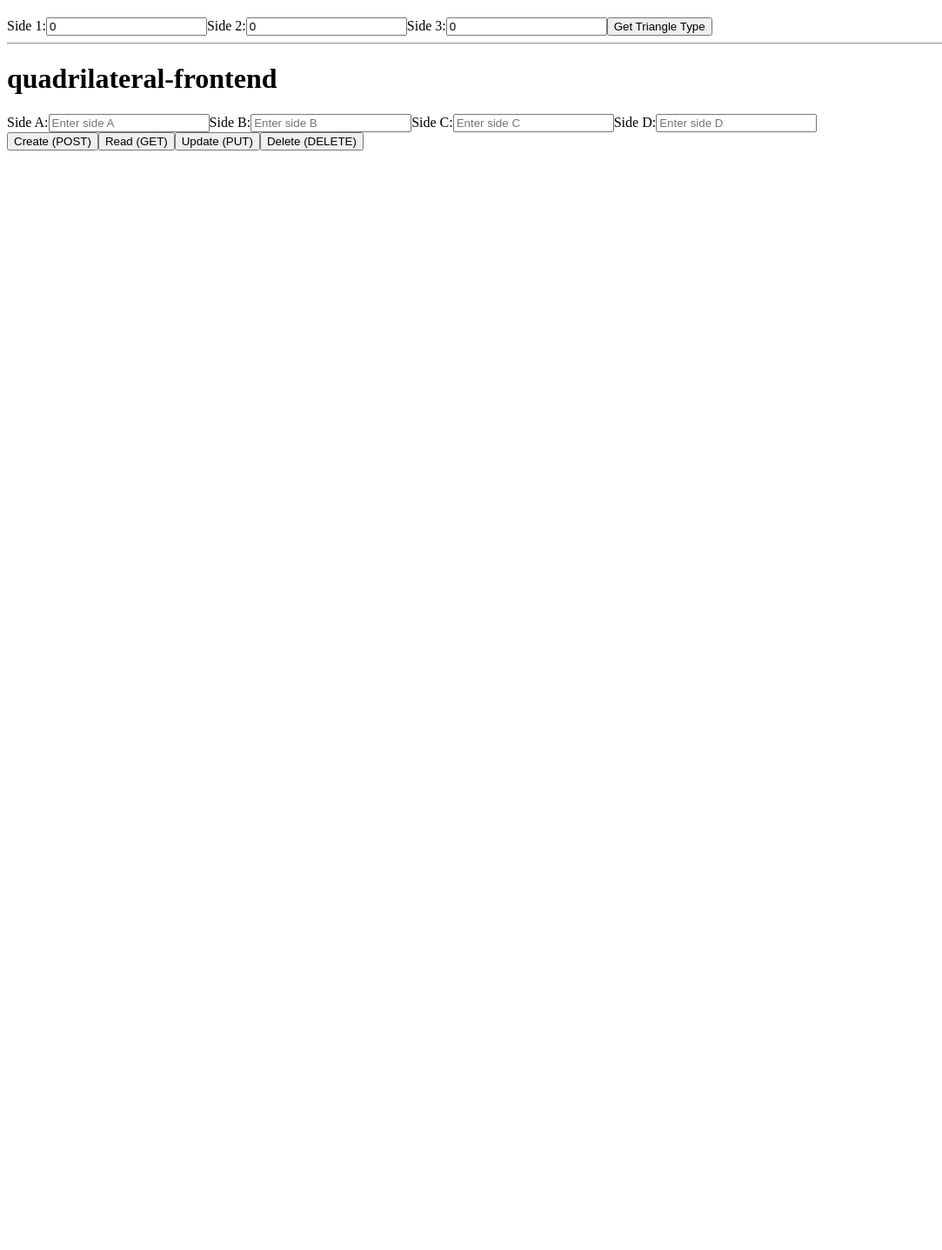
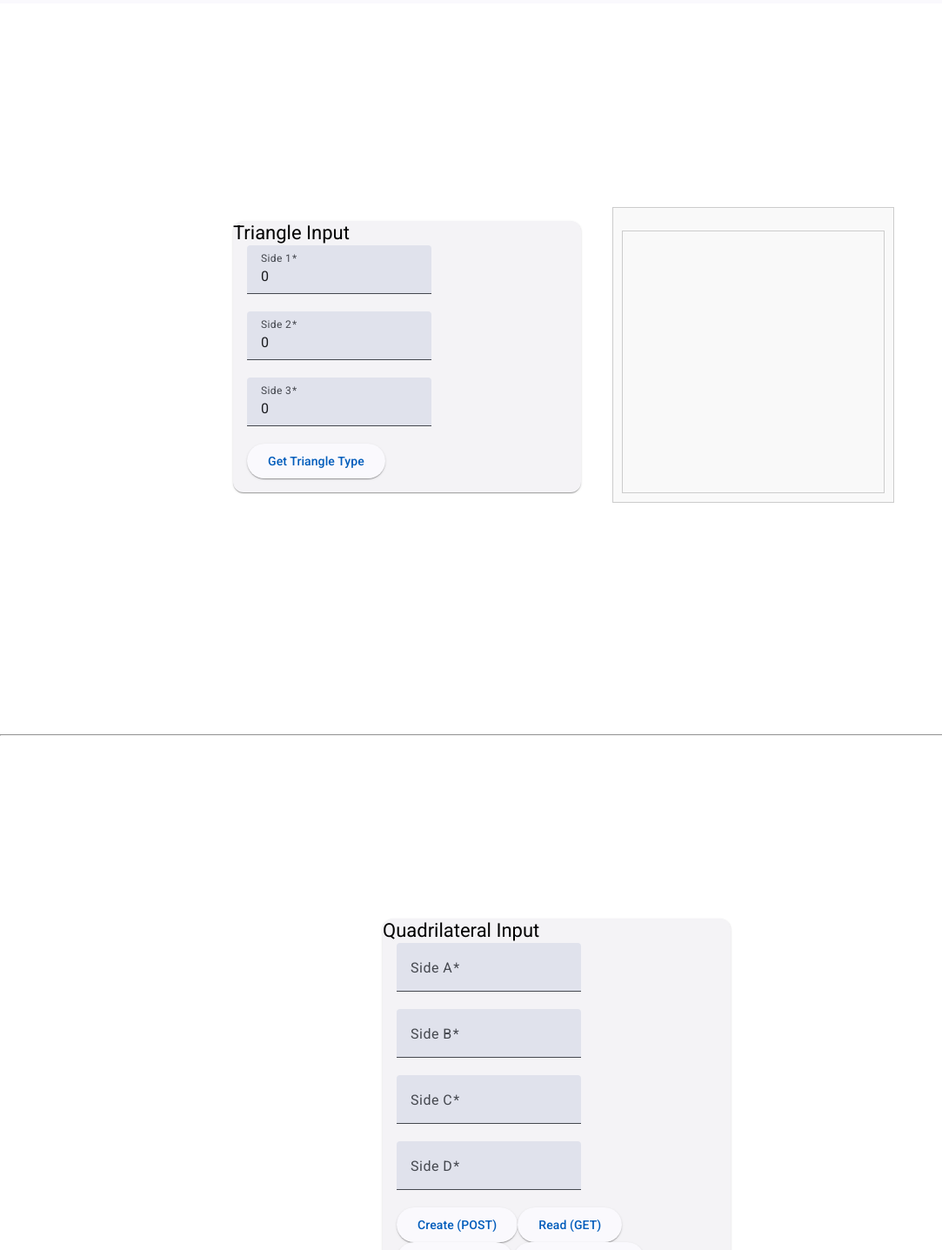
Before and after one commit to Yabina/TriangleFrontend, an Angular app in the folder triangle-frontend/: page / in a window 1280 px wide. Shown: the part 60-1497 px from the top of the page at 87% size, without its empty margins (0-1083 px from the left). Before the commit the page ends 800 px from the top, so only its background shows below. Built offline with nearby package versions, Linux system fonts and the light colour scheme.

Commit message:
Refactored to use angular material and then added a drawing of the traingle the user inputs.

```diff
--- a/triangle-frontend/angular.json
+++ b/triangle-frontend/angular.json
@@ -27,6 +27,7 @@
               }
             ],
             "styles": [
+              "@angular/material/prebuilt-themes/azure-blue.css",
               "src/styles.css"
             ],
             "scripts": [],
@@ -90,6 +91,7 @@
               }
             ],
             "styles": [
+              "@angular/material/prebuilt-themes/azure-blue.css",
               "src/styles.css"
             ],
             "scripts": []
--- a/triangle-frontend/package.json
+++ b/triangle-frontend/package.json
@@ -11,10 +11,12 @@
   },
   "private": true,
   "dependencies": {
+    "@angular/cdk": "~19.2.10",
     "@angular/common": "^19.2.0",
     "@angular/compiler": "^19.2.0",
     "@angular/core": "^19.2.0",
     "@angular/forms": "^19.2.0",
+    "@angular/material": "~19.2.10",
     "@angular/platform-browser": "^19.2.0",
     "@angular/platform-browser-dynamic": "^19.2.0",
     "@angular/platform-server": "^19.2.0",
--- a/triangle-frontend/src/app/app.component.css
+++ b/triangle-frontend/src/app/app.component.css
@@ -35,3 +35,40 @@
   padding: 1rem;
   font-family: monospace;
 }
+
+.container {
+  display: flex;
+  flex-direction: column;
+  align-items: center;
+  justify-content: center;
+  min-height: 100vh;
+  padding: 1rem;
+}
+
+mat-card {
+  width: 400px;
+  margin: 1rem;
+}
+
+canvas {
+  border: 1px solid #ccc;
+  margin-top: 1rem;
+}
+
+/* Flexbox layout for the triangle section */
+.triangle-section {
+  display: flex;
+  align-items: flex-start;
+  gap: 20px; /* Space between the card and the canvas */
+  margin-bottom: 20px;
+}
+
+/* Style for the canvas container */
+.triangle-canvas {
+  display: flex;
+  align-items: center;
+  justify-content: center;
+  border: 1px solid #ccc;
+  padding: 10px;
+  background-color: #f9f9f9;
+}
--- a/triangle-frontend/src/app/app.component.html
+++ b/triangle-frontend/src/app/app.component.html
@@ -1,30 +1,82 @@
+<mat-toolbar color="primary">
+  <span>MSSE640 Frontend Angular App</span>
+</mat-toolbar>
+
 <div class="container">
-  <h1>{{ title }}</h1>
-  <form (ngSubmit)="getTriangleType()">
-    <label for="side1">Side 1:</label>
-    <input type="number" id="side1" [(ngModel)]="side1" name="side1" required />
+  <!-- Triangle Section -->
+  <div class="triangle-section">
+    <!-- Triangle Input Card -->
+    <mat-card>
+      <mat-card-title>Triangle Input</mat-card-title>
+      <mat-card-content>
+        <form (ngSubmit)="getTriangleType()" #triangleForm="ngForm">
+          <mat-form-field appearance="fill">
+            <mat-label>Side 1</mat-label>
+            <input
+              matInput
+              type="number"
+              [(ngModel)]="side1"
+              name="side1"
+              required
+            />
+          </mat-form-field>
 
-    <label for="side2">Side 2:</label>
-    <input type="number" id="side2" [(ngModel)]="side2" name="side2" required />
+          <mat-form-field appearance="fill">
+            <mat-label>Side 2</mat-label>
+            <input
+              matInput
+              type="number"
+              [(ngModel)]="side2"
+              name="side2"
+              required
+            />
+          </mat-form-field>
 
-    <label for="side3">Side 3:</label>
-    <input type="number" id="side3" [(ngModel)]="side3" name="side3" required />
+          <mat-form-field appearance="fill">
+            <mat-label>Side 3</mat-label>
+            <input
+              matInput
+              type="number"
+              [(ngModel)]="side3"
+              name="side3"
+              required
+            />
+          </mat-form-field>
 
-    <button type="submit">Get Triangle Type</button>
+          <button mat-raised-button color="primary" type="submit">
+            Get Triangle Type
+          </button>
         </form>
+      </mat-card-content>
+    </mat-card>
 
-  <div *ngIf="triangleType">
+    <!-- Canvas for Triangle -->
+    <div class="triangle-canvas">
+      <canvas #triangleCanvas width="300" height="300"></canvas>
+    </div>
+  </div>
+
+  <div *ngIf="triangleType" class="result">
+    <mat-card>
+      <mat-card-content>
         <h2>{{ triangleType }}</h2>
+      </mat-card-content>
+    </mat-card>
   </div>
 </div>
 
 <hr />
-<!-- QUAD HTML  -->
+
+<!-- Quadrilateral Section -->
 <div class="container">
-  <h1>{{ title2 }}</h1>
+  <mat-card>
+    <mat-card-title>Quadrilateral Input</mat-card-title>
+    <mat-card-content>
       <form #quadForm="ngForm" class="quad-form">
-    <label for="sideA">Side A:</label>
+        <mat-form-field appearance="fill">
+          <mat-label>Side A</mat-label>
           <input
+            matInput
             type="number"
             id="sideA"
             name="sideA"
@@ -32,9 +84,12 @@
             placeholder="Enter side A"
             required
           />
+        </mat-form-field>
 
-    <label for="sideB">Side B:</label>
+        <mat-form-field appearance="fill">
+          <mat-label>Side B</mat-label>
           <input
+            matInput
             type="number"
             id="sideB"
             name="sideB"
@@ -42,9 +97,12 @@
             placeholder="Enter side B"
             required
           />
+        </mat-form-field>
 
-    <label for="sideC">Side C:</label>
+        <mat-form-field appearance="fill">
+          <mat-label>Side C</mat-label>
           <input
+            matInput
             type="number"
             id="sideC"
             name="sideC"
@@ -52,9 +110,12 @@
             placeholder="Enter side C"
             required
           />
+        </mat-form-field>
 
-    <label for="sideD">Side D:</label>
+        <mat-form-field appearance="fill">
+          <mat-label>Side D</mat-label>
           <input
+            matInput
             type="number"
             id="sideD"
             name="sideD"
@@ -62,23 +123,53 @@
             placeholder="Enter side D"
             required
           />
+        </mat-form-field>
 
         <div class="button-group">
-      <button type="button" (click)="postQuad()">Create (POST)</button>
-      <button type="button" (click)="getQuad()">Read (GET)</button>
-      <button type="button" (click)="putQuad()">Update (PUT)</button>
-      <button type="button" (click)="deleteQuad()">Delete (DELETE)</button>
+          <button
+            mat-raised-button
+            color="primary"
+            type="button"
+            (click)="postQuad()"
+          >
+            Create (POST)
+          </button>
+          <button
+            mat-raised-button
+            color="accent"
+            type="button"
+            (click)="getQuad()"
+          >
+            Read (GET)
+          </button>
+          <button
+            mat-raised-button
+            color="warn"
+            type="button"
+            (click)="putQuad()"
+          >
+            Update (PUT)
+          </button>
+          <button
+            mat-raised-button
+            color="warn"
+            type="button"
+            (click)="deleteQuad()"
+          >
+            Delete (DELETE)
+          </button>
         </div>
       </form>
+    </mat-card-content>
+  </mat-card>
 
   <div
     *ngIf="quadrilateralResponse || responseStatus !== null"
     class="response-wrapper"
     [ngClass]="lastAction?.toLowerCase()"
   >
-  <div class="action-bar"></div>
-
-  <div class="response-content">
+    <mat-card>
+      <mat-card-content>
         <div *ngIf="responseStatus !== null">
           <h3><strong>Status Code:</strong> {{ responseStatus }}</h3>
         </div>
@@ -86,8 +177,7 @@
         <div *ngIf="quadrilateralResponse">
           <pre>{{ quadrilateralResponse | json }}</pre>
         </div>
+      </mat-card-content>
+    </mat-card>
   </div>
 </div>
-
-
-</div>
--- a/triangle-frontend/src/app/app.component.ts
+++ b/triangle-frontend/src/app/app.component.ts
@@ -1,8 +1,13 @@
-import { Component } from '@angular/core';
+import { Component, ElementRef, ViewChild } from '@angular/core';
 import { HttpClient } from '@angular/common/http';
 import { FormsModule } from '@angular/forms';
 import { CommonModule } from '@angular/common';
 import { response } from 'express';
+import { MatToolbarModule } from '@angular/material/toolbar';
+import { MatFormFieldModule } from '@angular/material/form-field';
+import { MatInputModule } from '@angular/material/input';
+import { MatButtonModule } from '@angular/material/button';
+import { MatCardModule } from '@angular/material/card';
 
 interface QuadResponse {
   sideA: number;
@@ -15,7 +20,15 @@ interface QuadResponse {
 @Component({
   selector: 'app-root',
   standalone: true,
-  imports: [FormsModule, CommonModule],
+  imports: [
+    FormsModule,
+    CommonModule,
+    MatToolbarModule,
+    MatFormFieldModule,
+    MatInputModule,
+    MatButtonModule,
+    MatCardModule
+  ],
   templateUrl: './app.component.html',
   styleUrls: ['./app.component.css']
 })
@@ -26,6 +39,8 @@ export class AppComponent {
   side2: number = 0;
   side3: number = 0;
   triangleType: string = '';
+
+  @ViewChild('triangleCanvas', { static: false }) triangleCanvas!: ElementRef<HTMLCanvasElement>;
 
   // Quadrilateral properties
   title2 = 'quadrilateral-frontend';
@@ -46,6 +61,7 @@ export class AppComponent {
         this.triangleType = response;
         // this.triangleType = response.type; // Uncomment if the response is an object with a 'type' property
         console.log('Triangle type:', this.triangleType);
+        this.drawTriangle();
       },
       error: (err) => {
         console.error('Error fetching triangle type:', err);
@@ -54,6 +70,50 @@ export class AppComponent {
     });
   }
 
+  drawTriangle() {
+    const canvas = this.triangleCanvas.nativeElement;
+    const ctx = canvas.getContext('2d');
+    if (!ctx) return;
+
+    // Clear the canvas
+    ctx.clearRect(0, 0, canvas.width, canvas.height);
+
+    // Determine the maximum side length
+    const maxSide = Math.max(this.side1, this.side2, this.side3);
+
+    // Calculate the scaling factor to fit the triangle within the canvas
+    const padding = 20; // Add some padding around the triangle
+    const scale = (canvas.width - 2 * padding) / maxSide;
+
+    // Scale the sides
+    const a = this.side1 * scale;
+    const b = this.side2 * scale;
+    const c = this.side3 * scale;
+
+    // Calculate triangle coordinates using Heron's formula
+    const x2 = a;
+    const y2 = 0;
+    const x3 = (a * a + c * c - b * b) / (2 * a);
+    const y3 = Math.sqrt(c * c - x3 * x3);
+
+    // Center the triangle in the canvas
+    const offsetX = (canvas.width - (x2 + padding)) / 2;
+    const offsetY = (canvas.height - (y3 + padding)) / 2;
+
+    // Draw the triangle
+    ctx.beginPath();
+    ctx.moveTo(offsetX, offsetY);
+    ctx.lineTo(offsetX + x2, offsetY + y2);
+    ctx.lineTo(offsetX + x3, offsetY + y3);
+    ctx.closePath();
+
+    ctx.strokeStyle = 'black';
+    ctx.lineWidth = 2;
+    ctx.stroke();
+
+    ctx.fillStyle = 'rgba(39, 101, 167, 0.5)';
+    ctx.fill();
+  }
   /**
    *
    *
--- a/triangle-frontend/src/index.html
+++ b/triangle-frontend/src/index.html
@@ -6,8 +6,10 @@
   <base href="/">
   <meta name="viewport" content="width=device-width, initial-scale=1">
   <link rel="icon" type="image/x-icon" href="favicon.ico">
+  <link href="https://fonts.googleapis.com/css2?family=Roboto:wght@300;400;500&display=swap" rel="stylesheet">
+  <link href="https://fonts.googleapis.com/icon?family=Material+Icons" rel="stylesheet">
 </head>
-<body>
+<body class="mat-typography">
   <app-root></app-root>
 </body>
 </html>
--- a/triangle-frontend/src/styles.css
+++ b/triangle-frontend/src/styles.css
@@ -1 +1,4 @@
 /* You can add global styles to this file, and also import other style files */
+
+html, body { height: 100%; }
+body { margin: 0; font-family: Roboto, "Helvetica Neue", sans-serif; }
```
Also changed, not shown: 1 other file (tests, documents, lock files or other folders). Lines whose indentation alone changed are shown as unchanged.
